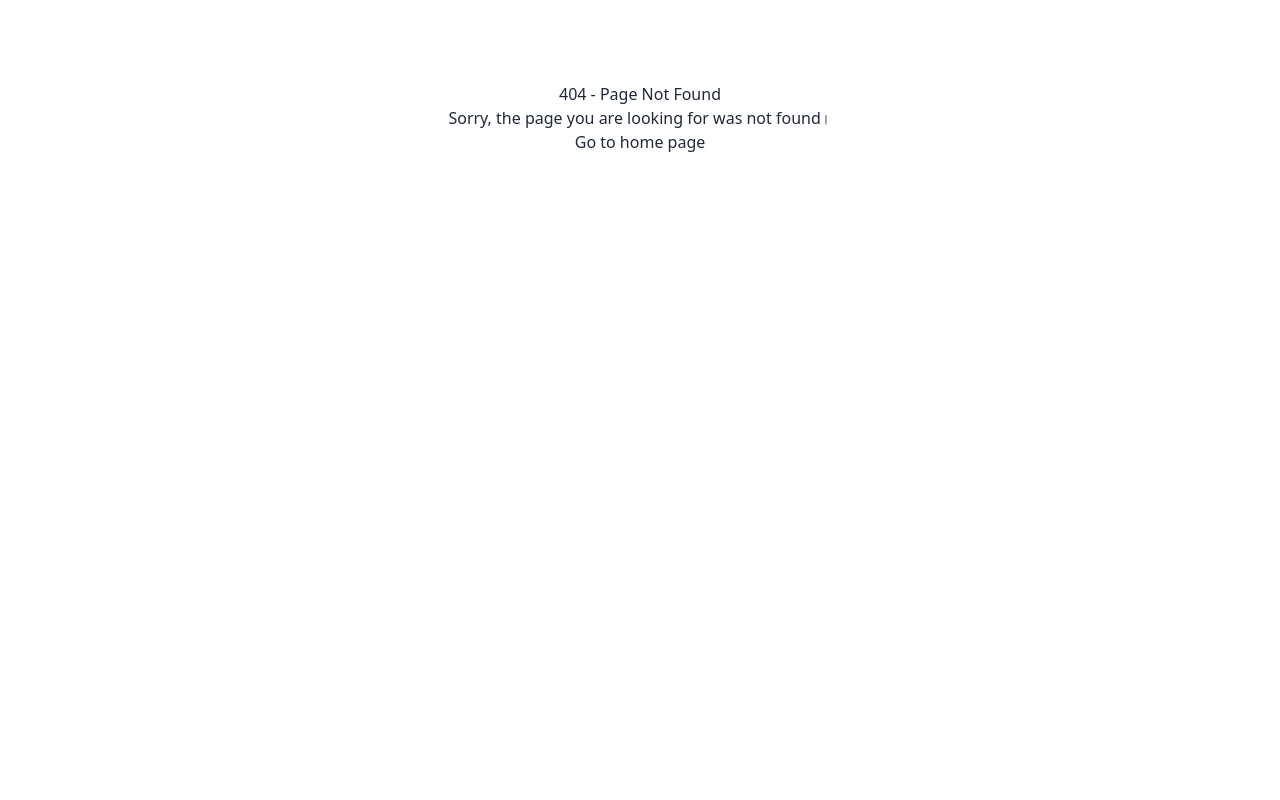
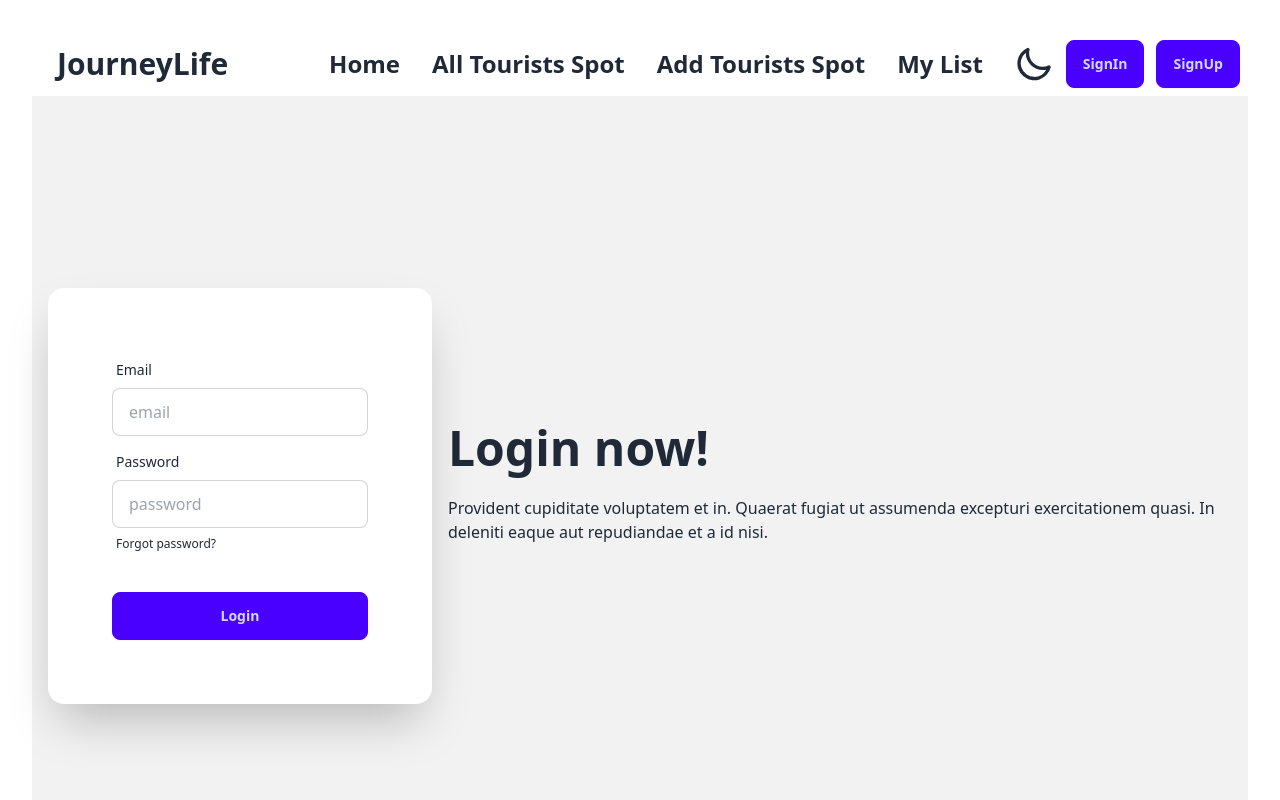
Before and after one commit to RHrakib1/journeylife-clint-side, a React (Vite) app: page /signup in a window 1280 px wide. Before the commit this address had no page. Shown: the top 800 px of the page. Built offline with nearby package versions, Linux system fonts and the light colour scheme.

Commit message:
add to the signup page

```diff
--- a/package.json
+++ b/package.json
@@ -10,10 +10,12 @@
     "preview": "vite preview"
   },
   "dependencies": {
+    "font-awesome": "^4.7.0",
     "localforage": "^1.10.0",
     "match-sorter": "^7.0.0",
     "react": "^18.3.1",
     "react-dom": "^18.3.1",
+    "react-icons": "^5.3.0",
     "react-router-dom": "^6.27.0",
     "sort-by": "^1.2.0"
   },
--- a/src/Component/Home/Home.jsx
+++ b/src/Component/Home/Home.jsx
@@ -1,10 +1,14 @@
 import React from 'react';
 import Banner from '../Banner/Banner';
+import Services from '../Services/Services';
 
 const Home = () => {
     return (
         <div>
             <Banner></Banner>
+            <Services></Services>
+
+
         </div>
     );
 };
--- a/src/Component/Navbar/Navbar.jsx
+++ b/src/Component/Navbar/Navbar.jsx
@@ -1,5 +1,5 @@
 import React from 'react';
-import { NavLink } from 'react-router-dom';
+import { Link, NavLink } from 'react-router-dom';
 
 const Navbar = () => {
     const linkClass = 'text-2xl font-bold ml-8';
@@ -66,7 +66,8 @@ const Navbar = () => {
                                 d="M21.64,13a1,1,0,0,0-1.05-.14,8.05,8.05,0,0,1-3.37.73A8.15,8.15,0,0,1,9.08,5.49a8.59,8.59,0,0,1,.25-2A1,1,0,0,0,8,2.36,10.14,10.14,0,1,0,22,14.05,1,1,0,0,0,21.64,13Zm-9.5,6.69A8.14,8.14,0,0,1,7.08,5.22v.27A10.15,10.15,0,0,0,17.22,15.63a9.79,9.79,0,0,0,2.1-.22A8.11,8.11,0,0,1,12.14,19.73Z" />
                         </svg>
                     </label>
-                    <a className="btn">Button</a>
+                    <Link to='/signin'><button className='btn btn-primary ml-3'>SignIn</button></Link>
+                    <Link to='/signup'><button className='btn btn-primary ml-3'>SignUp</button></Link>
                 </div>
             </div>
         </div>
--- /dev/null
+++ b/src/Component/Services/Services.jsx
@@ -0,0 +1,43 @@
+import { MdHealthAndSafety } from "react-icons/md";
+import { FaMapLocation } from "react-icons/fa6";
+import { BiSolidOffer } from "react-icons/bi";
+import { FaBriefcase } from "react-icons/fa";
+
+
+const Services = () => {
+    return (
+        <div className='bg-gray-400 grid md:grid-cols-4 gap-4 p-10 rounded-lg mt-10 mb-10'>
+            <div className="p-5 rounded-xl bg-gray-300 text-primary-content ">
+                <div className="">
+                    <BiSolidOffer className="text-5xl bg-gray-100 p-1 mb-5"></BiSolidOffer >
+                    <h2 className="text-2xl font-bold mb-2">Tour Package Offers</h2>
+                    <p>We offer customized tour packages for different budgets and durations, so that you can visit the destination of your choice.</p>
+                </div>
+            </div>
+            <div className="p-5 rounded-xl bg-gray-300 text-primary-content ">
+                <div>
+                    <FaMapLocation className="text-5xl bg-gray-100 p-1 mb-5" ></FaMapLocation >
+                    <h2 className="text-2xl font-bold mb-2">Travel Consultation</h2>
+                    <p>Our experienced travel consultants will help you plan your trip, where you will get the best suggestions according to your choice of destination and budget.</p>
+                </div>
+            </div>
+            <div className="p-5 rounded-xl bg-gray-300 text-primary-content">
+                <div className="">
+                    <FaBriefcase className="text-5xl bg-gray-100 p-1 mb-5"></FaBriefcase>
+                    <h2 className="text-2xl font-bold mb-2">Local Experiences</h2>
+                    <p>We offer customized experiences according to local culture and customs, where you can enjoy local food, festivals and traditions.</p>
+                </div>
+            </div>
+            <div className="p-5 rounded-xl bg-gray-300 text-primary-content">
+                <div className="">
+                    <MdHealthAndSafety className="text-5xl bg-gray-100 p-1 mb-5"></MdHealthAndSafety>
+                    <h2 className="text-2xl font-bold mb-2">Travel Safety</h2>
+                    <p>
+                        Your safety is our priority. We provide health and safety tips and support for every trip, so you can travel with peace of mind.</p>
+                </div>
+            </div>
+        </div>
+    );
+};
+
+export default Services;
--- /dev/null
+++ b/src/Component/SignIn/SignIn.jsx
@@ -0,0 +1,11 @@
+import React from 'react';
+
+const SignIn = () => {
+    return (
+        <div>
+            <h1>signin</h1>
+        </div>
+    );
+};
+
+export default SignIn;
--- /dev/null
+++ b/src/Component/Signup/Signup.jsx
@@ -0,0 +1,43 @@
+import React from 'react';
+
+const Signup = () => {
+    return (
+        <div>
+            <div className="hero bg-base-200 min-h-screen">
+                <div className="hero-content flex-col lg:flex-row-reverse">
+                    <div className="text-center lg:text-left">
+                        <h1 className="text-5xl font-bold">Login now!</h1>
+                        <p className="py-6">
+                            Provident cupiditate voluptatem et in. Quaerat fugiat ut assumenda excepturi exercitationem
+                            quasi. In deleniti eaque aut repudiandae et a id nisi.
+                        </p>
+                    </div>
+                    <div className="card bg-base-100 w-full max-w-sm shrink-0 shadow-2xl">
+                        <form className="card-body">
+                            <div className="form-control">
+                                <label className="label">
+                                    <span className="label-text">Email</span>
+                                </label>
+                                <input type="email" placeholder="email" className="input input-bordered" required />
+                            </div>
+                            <div className="form-control">
+                                <label className="label">
+                                    <span className="label-text">Password</span>
+                                </label>
+                                <input type="password" placeholder="password" className="input input-bordered" required />
+                                <label className="label">
+                                    <a href="#" className="label-text-alt link link-hover">Forgot password?</a>
+                                </label>
+                            </div>
+                            <div className="form-control mt-6">
+                                <button className="btn btn-primary">Login</button>
+                            </div>
+                        </form>
+                    </div>
+                </div>
+            </div>
+        </div>
+    );
+};
+
+export default Signup;
```
Also changed, not shown: src/main.jsx (+12 -1 lines), 1 other file (tests, documents, lock files or other folders).
